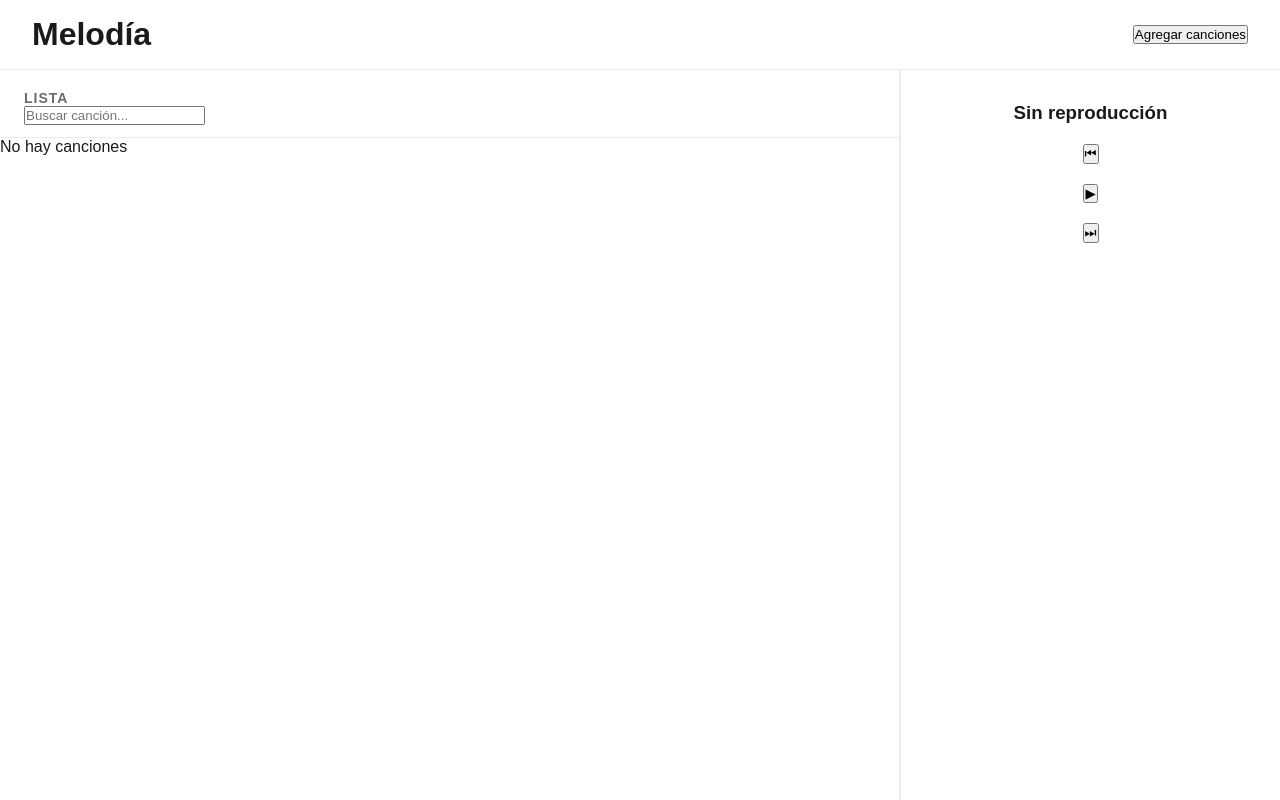
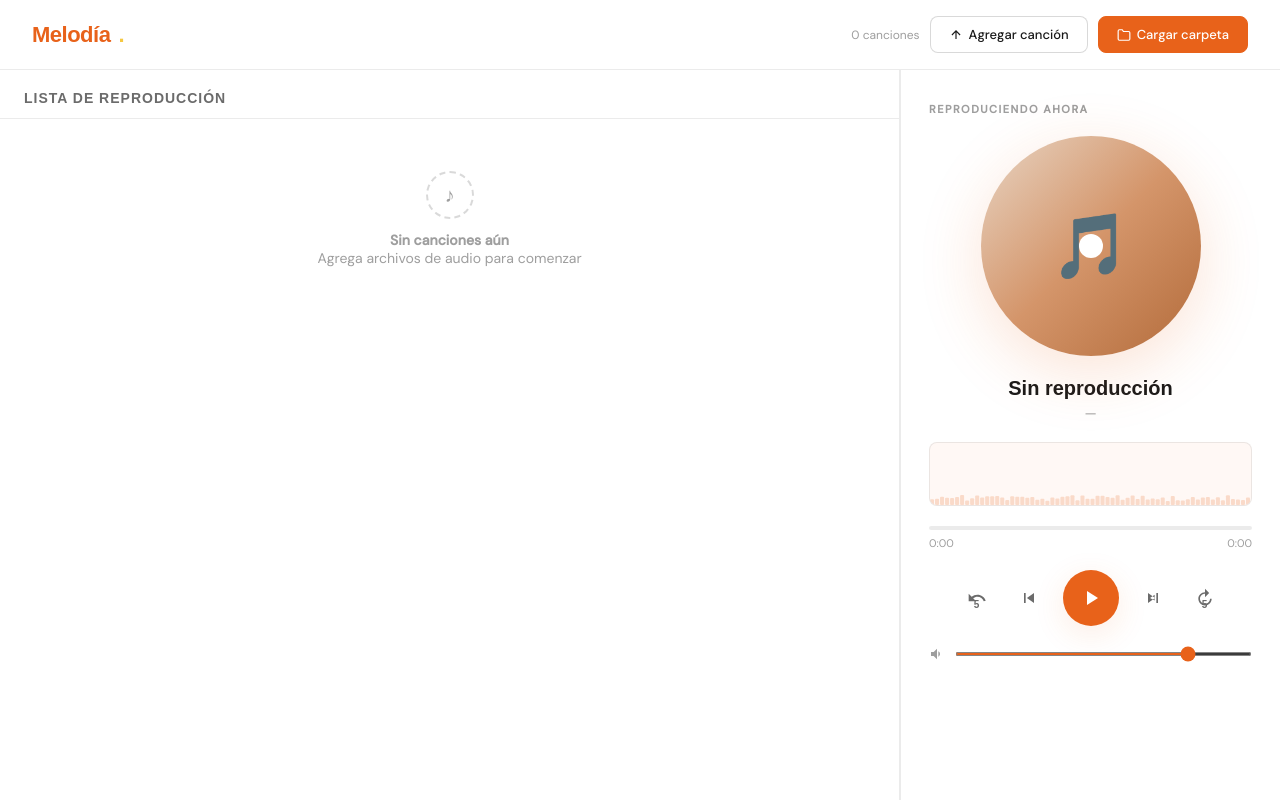
Before and after one commit to Will784/ReproductorMusical, a plain HTML site: page index.html in a window 1280 px wide. Drawn offline with Linux system fonts and the light colour scheme; a web font is replaced by a local one.

Commit message:
Update index.html

```diff
--- a/index.html
+++ b/index.html
@@ -3,50 +3,124 @@
 <head>
   <meta charset="UTF-8">
   <meta name="viewport" content="width=device-width, initial-scale=1.0">
-  <title>Melodía</title>
+  <title>Melodía — Reproductor</title>
+  <link href="https://fonts.googleapis.com/css2?family=Clash+Display:wght@400;500;600;700&family=DM+Sans:wght@300;400;500&display=swap" rel="stylesheet">
   <link rel="stylesheet" href="styles.css">
 </head>
-
 <body>
   <div class="app">
-
     <!-- HEADER -->
     <header class="header">
-    <h1>Melodía</h1>
-
-    <button onclick="triggerFileInput()">Agregar canciones</button>
-    <input type="file" id="fileInput" multiple accept="audio/*" hidden onchange="handleFiles(this.files)">
+      <div class="logo">
+        Melodía<span class="logo-dot">.</span>
+      </div>
+      <div class="upload-zone">
+        <span class="queue-count" id="queueCount">0 canciones</span>
+        <button class="btn-upload" onclick="triggerFileInput()">
+          <svg width="14" height="14" fill="none" stroke="currentColor" stroke-width="2" viewBox="0 0 24 24"><path d="M12 5v14M5 12l7-7 7 7"/></svg>
+          Agregar canción
+        </button>
+        <button class="btn-upload primary-btn" onclick="triggerFolderInput()">
+          <svg width="14" height="14" fill="none" stroke="currentColor" stroke-width="2" viewBox="0 0 24 24"><path d="M22 19a2 2 0 01-2 2H4a2 2 0 01-2-2V5a2 2 0 012-2h5l2 3h9a2 2 0 012 2z"/></svg>
+          Cargar carpeta
+        </button>
+      </div>
+      <input type="file" id="fileInput" accept="audio/*" multiple hidden onchange="handleFiles(this.files)">
+      <input type="file" id="folderInput" accept="audio/*" multiple webkitdirectory hidden onchange="handleFiles(this.files)">
     </header>
 
     <!-- PLAYLIST -->
-  <main class="playlist-panel">
-
+    <main class="playlist-panel" id="playlistPanel">
       <div class="playlist-header">
-      <h2>Lista</h2>
-
-      <!-- BUSCADOR -->
-      <input type="text"
-             id="searchInput"
-             placeholder="Buscar canción..."
-             oninput="filterSongs(this.value)">
+        <h2>Lista de reproducción</h2>
       </div>
-
       <div id="playlistContainer">
-      <p id="emptyState">No hay canciones</p>
+        <div class="playlist-empty" id="emptyState">
+          <div class="playlist-empty-icon">♪</div>
+          <div>
+            <strong>Sin canciones aún</strong><br>
+            Agrega archivos de audio para comenzar
           </div>
-
+        </div>
+      </div>
     </main>
 
     <!-- PLAYER -->
     <aside class="player-panel">
-    <h3 id="nowTitle">Sin reproducción</h3>
+      <span class="now-playing-label">Reproduciendo ahora</span>
 
-    <button onclick="prevSong()">⏮</button>
-    <button onclick="togglePlay()" id="playBtn">▶</button>
-    <button onclick="nextSong()">⏭</button>
+      <div class="artwork-container">
+        <div class="artwork-ring" id="artworkRing"></div>
+        <div class="artwork-circle no-cover" id="artworkCircle">
+          <div class="vinyl-hole"></div>
+          <span id="artworkEmoji" style="position:relative;z-index:1">🎵</span>
+        </div>
+      </div>
+
+      <div class="song-meta">
+        <div class="now-title" id="nowTitle">Sin reproducción</div>
+        <div class="now-artist" id="nowArtist">—</div>
+      </div>
+
+      <div class="visualizer-wrap">
+        <canvas id="visualizer"></canvas>
+      </div>
+
+      <div class="progress-section">
+        <div class="progress-bar-wrap" id="progressWrap" onclick="seekAudio(event)">
+          <div class="progress-bar-fill" id="progressFill" style="width:0%"></div>
+        </div>
+        <div class="time-row">
+          <span id="timeElapsed">0:00</span>
+          <span id="timeDuration">0:00</span>
+        </div>
+      </div>
+
+      <div class="controls">
+        <button class="skip-btn" onclick="skipBackward()" title="Atrás 5s">
+          <svg width="20" height="20" fill="currentColor" viewBox="0 0 24 24"><path d="M12.5 8c-2.65 0-5.05.99-6.9 2.6L2 7v9h9l-3.62-3.62c1.39-1.16 3.16-1.88 5.12-1.88 3.54 0 6.55 2.31 7.6 5.5l2.37-.78C21.08 11.03 17.15 8 12.5 8z"/></svg>
+          <span class="skip-label">5</span>
+        </button>
+        <button class="ctrl-btn" onclick="prevSong()" title="Anterior">
+          <svg width="20" height="20" fill="currentColor" viewBox="0 0 24 24"><path d="M6 6h2v12H6zm3.5 6l8.5 6V6z"/></svg>
+        </button>
+        <button class="ctrl-btn play-btn" id="playBtn" onclick="togglePlay()">
+          <svg id="playIcon" width="24" height="24" fill="currentColor" viewBox="0 0 24 24"><path d="M8 5v14l11-7z"/></svg>
+        </button>
+        <button class="ctrl-btn" onclick="nextSong()" title="Siguiente">
+          <svg width="20" height="20" fill="currentColor" viewBox="0 0 24 24"><path d="M6 18l8.5-6L6 6v12zm2.5-6l5.5-3.9V15L8.5 12zM16 6h2v12h-2z"/></svg>
+        </button>
+        <button class="skip-btn" onclick="skipForward()" title="Adelantar 5s">
+          <svg width="20" height="20" fill="currentColor" viewBox="0 0 24 24"><path d="M18 13c0 3.31-2.69 6-6 6s-6-2.69-6-6 2.69-6 6-6v4l5-5-5-5v4c-4.42 0-8 3.58-8 8s3.58 8 8 8 8-3.58 8-8h-2z"/></svg>
+          <span class="skip-label">5</span>
+        </button>
+      </div>
+
+      <div class="volume-row">
+        <svg class="vol-icon" width="16" height="16" fill="currentColor" viewBox="0 0 24 24">
+          <path d="M3 9v6h4l5 5V4L7 9H3zm13.5 3A4.5 4.5 0 0014 7.97v8.05c1.48-.73 2.5-2.25 2.5-4.02z"/>
+        </svg>
+        <input type="range" class="vol-slider" id="volSlider" min="0" max="1" step="0.01" value="0.8" oninput="setVolume(this.value)">
+      </div>
     </aside>
 
+    <div class="transport-bar"></div>
   </div>
+
+  <!-- Modal añadir en posición -->
+  <div class="modal-overlay" id="posModal">
+    <div class="modal">
+      <h3>Insertar en posición</h3>
+      <p style="font-size:13px;color:var(--text-secondary);margin-bottom:12px">Posición (1 = inicio)</p>
+      <input type="number" id="posInput" min="1" value="1" placeholder="Número de posición">
+      <div class="modal-btns">
+        <button class="btn-sm" onclick="closeModal()">Cancelar</button>
+        <button class="btn-sm confirm" onclick="confirmInsert()">Insertar</button>
+      </div>
+    </div>
+  </div>
+
+  <div class="toast" id="toast"></div>
 
   <script src="script.js"></script>
 </body>
```
Lines whose indentation alone changed are shown as unchanged.
